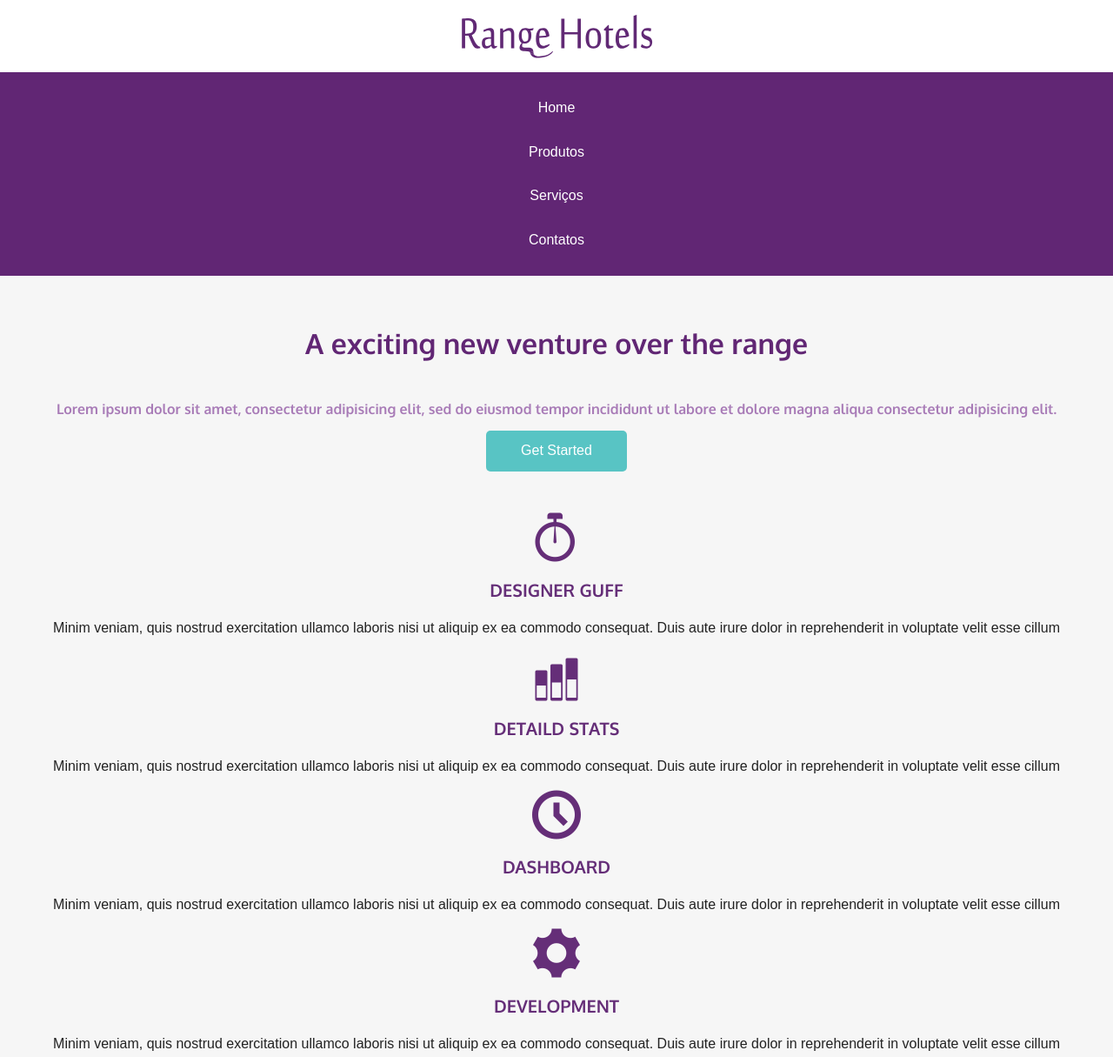
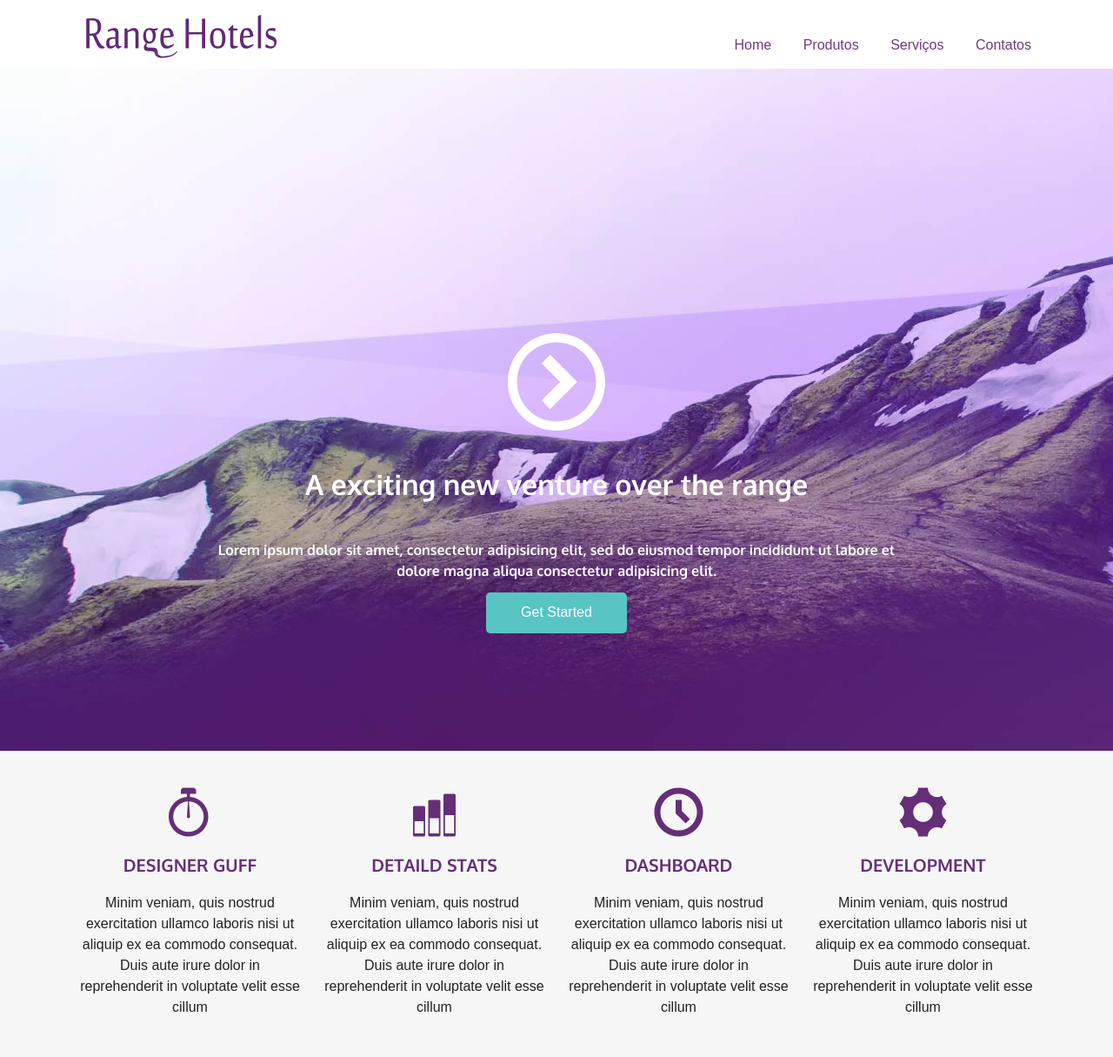
Before and after one commit to pedrofrog/HTML-CSS-JAVASCRIPT, a plain HTML site: page Projeto_AngelsHotels/index.html in a window 1280 px wide. Shown: the top 1215 px of the page at 87% size. Drawn offline with Linux system fonts and the light colour scheme; files whose address does not match are found by name.

Commit message:
aula 112 CSS responsivo

```diff
--- a/Projeto_AngelsHotels/css/main.css
+++ b/Projeto_AngelsHotels/css/main.css
@@ -6,6 +6,18 @@ html{
 
 h1,h2,h3,h4,h5,h6{
     font-family: "Oxygen", arial;
+}
+
+.clearfix:after, .row:after {
+    content: "";
+    display: block;
+    clear: both;
+}
+
+.maxwidth{
+    max-width: 1124px;
+    margin-left: auto;
+    margin-right: auto;
 }
 
 .button{
@@ -19,6 +31,16 @@ h1,h2,h3,h4,h5,h6{
 
 .button:hover{
     background: #37a0a0;
+}
+.icon-play{
+    height: 5em;
+    display: none;
+}
+
+.icon-play img{
+    max-width: 100%;
+    max-height: 100%;
+
 }
 
 .top-header{
@@ -142,3 +164,101 @@ h1,h2,h3,h4,h5,h6{
     text-decoration: none;
     color: white;
 }
+
+
+@media screen and (min-width: 48.75em){
+
+    .top-header-logo{
+        float: left;
+    }
+
+    .icon-play{
+        display: block;
+    }
+
+    .top-nav{
+        background: transparent;
+        float: right;
+        margin-top: 27px;
+    }
+
+    .top-nav ul{
+        margin: 0;
+        padding: 0;
+    }
+
+    .top-nav li{
+      display: inline-block;
+    }
+
+    .top-nav a{
+        color: #713a84;
+    }
+
+    .top-nav a:hover{
+        background: #e7d9fc;
+    }
+
+    .top-content{
+        background: #521a66;
+        color: white;
+    }
+
+    .top-content-title, .top-content-subtitle{
+        color: white;
+    }
+
+    .col-1_4{
+        width: 44%;
+        margin: 3%;
+        float: left;
+    }
+
+    .main-content-article .button{
+        float: right;
+
+    }
+
+
+}
+
+@media screen and (min-width: 62.5em){
+
+    .top-content{
+       /* background-color: #521a66;
+        background-image: url(../images/bg_topo_1198x670.jpg);
+        */
+        background: #521a66 url(../images/bg_topo_1198x670.jpg);
+        background-position: center bottom;
+        height: 20em;
+        padding-top: 17em;
+    }
+}
+
+@media screen and (min-width: 74em){
+
+    .top-content{
+        background-image: url(../images/bg_topo_1600x1374.jpg);
+        padding: 19em 15em 10em;
+        background-position: center top;
+    }
+
+    .icon-play{
+       height: 7em;
+    }
+
+    .col-1_4{
+        width: 23%;
+        margin: 1%;
+    }
+
+    .col-1_2{
+        width: 48%;
+        margin: 1%;
+        float: left;
+    }
+
+    .main-content-article .button{
+        float: none;
+
+}
--- a/Projeto_AngelsHotels/index.html
+++ b/Projeto_AngelsHotels/index.html
@@ -11,8 +11,8 @@
 
 <body>
 
-        <header class="top-header">
-
+        <header class="top-header clearfix">
+            <div class="maxwidth">
             <img src="images/logo_mob.svg" alt="logotipo range hotels" class="top-header-logo">
 
             <nav class="top-nav">
@@ -23,19 +23,25 @@
                     <li><a href="#">Contatos</a></li>
                 </ul>
             </nav>
-
+            </div>
         </header>
 
         <section class="top-content">
+            <div class="maxwidth">
+            <div class="icon-play">
+                <img src="images/icon_play.svg" alt="">
+            </div>
             <h1 class="top-content-title">A exciting new venture over the range</h1>
             <h2 class="top-content-subtitle"> Lorem ipsum dolor sit amet, consectetur adipisicing elit,
                 sed do eiusmod tempor incididunt ut labore et dolore magna aliqua
                 consectetur adipisicing elit.</h2>
             <a class="button" href="#">Get Started</a>
+        </div>
         </section>
 
-        <section class="middle-content">
-            <article>
+        <section class="middle-content row">
+            <div class="maxwidth">
+            <article class="col-1_4">
                 <span class="icon-stopwatch"></span>
                 <h3 class="middle-content-title">Designer Guff</h3>
                 <p>Minim veniam, quis nostrud exercitation ullamco laboris nisi ut
@@ -43,7 +49,7 @@
                     reprehenderit in voluptate velit esse cillum</p>
             </article>
 
-            <article>
+            <article class="col-1_4">
                 <span class="icon-stats-bars2"></span>
                 <h3 class="middle-content-title">Detaild Stats</h3>
                 <p>Minim veniam, quis nostrud exercitation ullamco laboris nisi ut aliquip
@@ -51,7 +57,7 @@
                     velit esse cillum</p>
             </article>
 
-            <article>
+            <article class="col-1_4">
                 <span class="icon-clock"></span>
                 <h3 class="middle-content-title">Dashboard</h3>
                 <p>Minim veniam, quis nostrud exercitation ullamco laboris nisi ut aliquip
@@ -59,31 +65,33 @@
                      velit esse cillum</p>
             </article>
 
-            <article>
+            <article class="col-1_4">
                 <span class="icon-cog"></span>
                 <h3 class="middle-content-title">Development</h3>
                 <p>Minim veniam, quis nostrud exercitation ullamco laboris nisi ut aliquip
                      ex ea commodo consequat. Duis aute irure dolor in reprehenderit in voluptate
                      velit esse cillum</p>
             </article>
+        </div>
         </section>
 
-        <section class="main-content">
-            <article class="main-content-article">
+        <section class="main-content row">
+            <div class="maxwidth">
+            <article class="main-content-article col-1_2">
                 <h3 class="main-content-title">Designg Heading</h3>
                 <p>Minim veniam, quis nostrud exercitation ullamco laboris nisi ut aliquip
                      ex ea commodo consequat. Duis aute irure dolor in reprehenderit in voluptate
                      velit esse cillum</p>
             </article>
 
-            <article class="main-content-article">
+            <article class="main-content-article col-1_2">
                 <h3 class="main-content-title">Designg Trends</h3>
                 <p>Minim veniam, quis nostrud exercitation ullamco laboris nisi ut aliquip
                      ex ea commodo consequat. Duis aute irure dolor in reprehenderit in voluptate
                      velit esse cillum</p>
             </article>
 
-            <article class="main-content-article">
+            <article class="main-content-article clearfix col-1_2">
                 <h3 class="main-content-title">Designg Users</h3>
                 <p>Minim veniam, quis nostrud exercitation ullamco laboris nisi ut aliquip
                      ex ea commodo consequat. Duis aute irure dolor in reprehenderit in voluptate
@@ -92,7 +100,7 @@
                 <a class= "button" href="#">Get Started</a>
             </article>
 
-            <article class="main-content-article">
+            <article class="main-content-article clearfix col-1_2">
                 <h3 class="main-content-title">Designg Goals</h3>
                 <p>Minim veniam, quis nostrud exercitation ullamco laboris nisi ut aliquip
                      ex ea commodo consequat. Duis aute irure dolor in reprehenderit in voluptate
@@ -100,6 +108,7 @@
 
                 <a class= "button" href="#">Buy Now </a>
             </article>
+        </div>
         </section>
 
         <footer class="footer">
```
